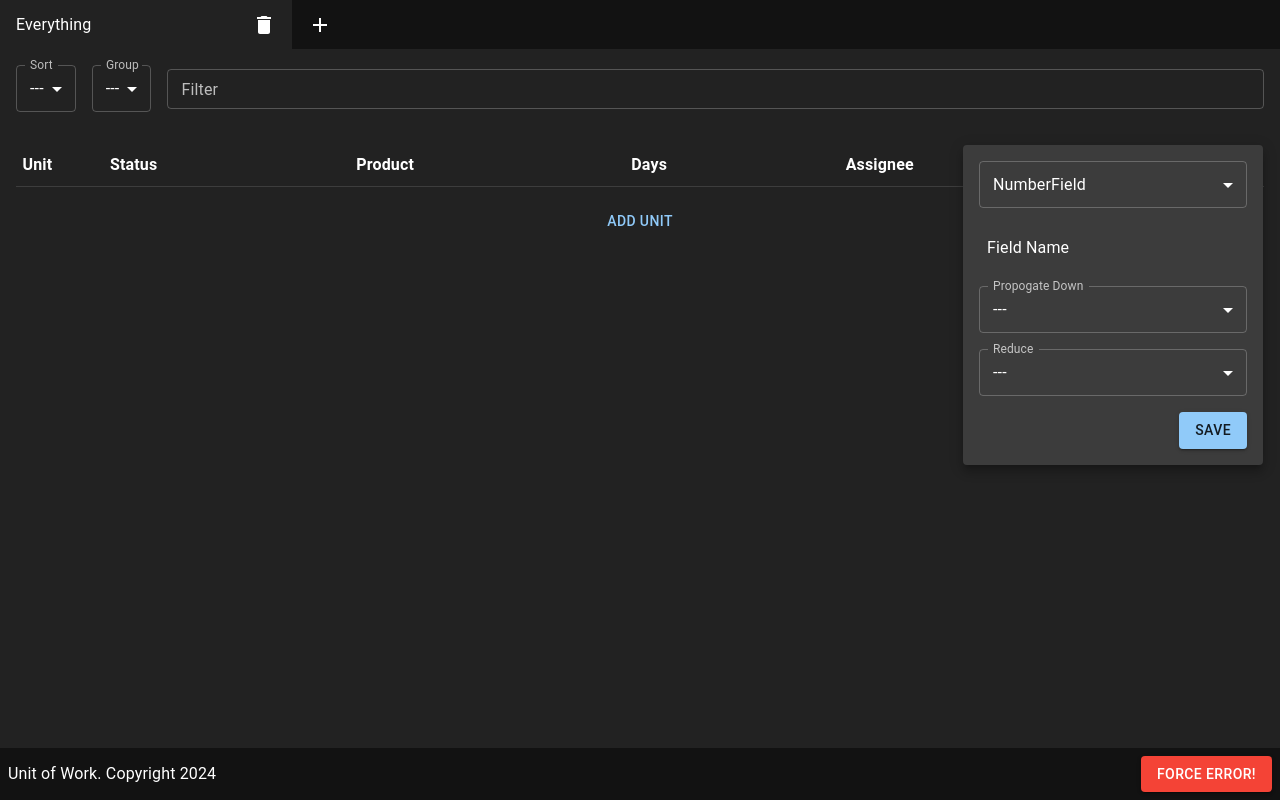
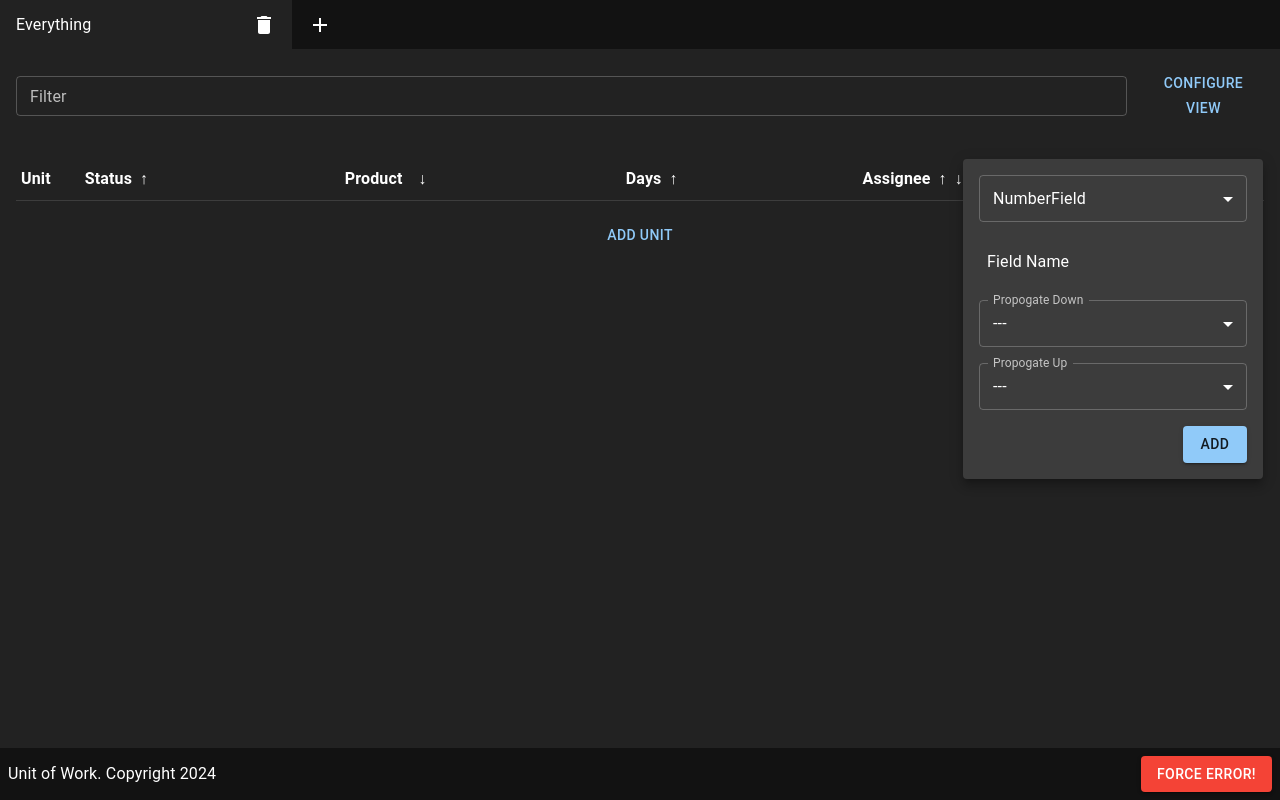
Before and after one commit to spensbot/unit-of-work, a React (Vite) app: page / in a window 1280 px wide. Both pictures are taken after a click on the button 1243 px from the left and 165 px from the top of the page. Built offline with nearby package versions, Linux system fonts and the light colour scheme.

Commit message:
Improved Sorting and Grouping with Chips!

```diff
--- a/src/Field/AddFieldView.tsx
+++ b/src/Field/AddFieldView.tsx
@@ -73,7 +73,7 @@ export default function AddFieldView({ close }: { close: () => void }) {
           close()
         }}
       >
-        Save
+        Add
       </Button>
     </Box>
   )
@@ -162,7 +162,7 @@ function ReduceStrategyView({
 
   return (
     <Select
-      label="Reduce"
+      label="Propogate Up"
       value={field.propogateUp?.func}
       onChange={set}
       variants={["Sum", "Max", "Min"]}
--- a/src/Field/FieldView.tsx
+++ b/src/Field/FieldView.tsx
@@ -7,14 +7,15 @@ export default function FieldView({ guid }: { guid: string }) {
   const field = useActivePortfolio((p) => p.fieldsByGuid[guid])
   const [hoverRef, isHover] = useHover()
 
+  const up = field.propogateUp !== undefined
+  const down = field.propogateDown !== undefined
+
   return (
-    <Box
-      ref={hoverRef}
-      display="flex"
-      justifyContent="space-between"
-      alignItems="center"
-    >
+    <Box ref={hoverRef} display="flex" alignItems="center" gap={1}>
       {field.name}
+      <div>{up && "↑"}</div>
+      <div>{down && "↓"}</div>
+      <Box flexGrow={1} />
       <EditFieldButton guid={guid} visible={!isHover} />
     </Box>
   )
--- /dev/null
+++ b/src/View/AddViewConfigButton.tsx
@@ -0,0 +1,33 @@
+import AddIcon from "@mui/icons-material/Add"
+import { Button, IconButton, Popover } from "@mui/material"
+import { useState } from "react"
+import AddViewConfigPopup from "./AddViewConfigPopup"
+
+export default function AddViewConfigButton() {
+  const [anchorEl, setAnchorEl] = useState<HTMLButtonElement | null>(null)
+
+  const handleClick = (event: React.MouseEvent<HTMLButtonElement>) => {
+    setAnchorEl(event.currentTarget)
+  }
+
+  const handleClose = () => {
+    setAnchorEl(null)
+  }
+
+  const open = Boolean(anchorEl)
+
+  return (
+    <>
+      <Button onClick={handleClick}>Configure View</Button>
+      <Popover
+        open={open}
+        anchorEl={anchorEl}
+        onClose={handleClose}
+        anchorOrigin={{ vertical: "top", horizontal: "right" }}
+        transformOrigin={{ vertical: "top", horizontal: "right" }}
+      >
+        <AddViewConfigPopup close={handleClose} />
+      </Popover>
+    </>
+  )
+}
--- /dev/null
+++ b/src/View/AddViewConfigPopup.tsx
@@ -0,0 +1,134 @@
+import { Box, Button, IconButton } from "@mui/material"
+import Select from "../components/Select"
+import { useState } from "react"
+import { useAppDispatch } from "../config/store"
+import { Group, Sort } from "./View"
+import { useActivePortfolio } from "../Portfolio/Portfolio"
+import { setGroup, setSort } from "../Portfolio/portfolioSlice"
+import { ArrowUpward, ArrowDownward } from "@mui/icons-material"
+
+type ConfigType = "Sort" | "Group" | "Filter"
+const configTypes: readonly ConfigType[] = ["Sort", "Group", "Filter"]
+
+interface Props {
+  close: () => void
+}
+
+export default function AddViewConfigPopup({ close }: Props) {
+  const [configType, setConfigType] = useState<ConfigType>("Sort")
+
+  return (
+    <Box
+      padding={2}
+      display="flex"
+      flexDirection="column"
+      alignItems="end"
+      minWidth={300}
+      gap={2}
+    >
+      <Select
+        value={configType}
+        onChange={(type) => type && setConfigType(type)}
+        variants={configTypes}
+      />
+      {configType === "Sort" && <AddSortView close={close} />}
+      {configType === "Group" && <AddGroupView close={close} />}
+      {configType === "Filter" && <AddFilterView close={close} />}
+    </Box>
+  )
+}
+
+function AddSortView({ close }: Props) {
+  const [sort, setLocalSort] = useState<Sort>()
+  const fieldGuids = useActivePortfolio((p) => p.fieldGuids)
+  const fieldsByGuid = useActivePortfolio((p) => p.fieldsByGuid)
+  const fields = fieldGuids.map((guid) => fieldsByGuid[guid])
+  const displays = fields.map((f) => f.name)
+  const dispatch = useAppDispatch()
+
+  const setFieldGuid = (guid?: string) => {
+    if (!guid) return
+    setLocalSort({ ascending: sort?.ascending ?? false, fieldGuid: guid })
+  }
+
+  const setAscending = (ascending: boolean) => {
+    if (!sort) return
+    setLocalSort({ ...sort, ascending })
+  }
+
+  const onAdd = () => {
+    if (!sort) return
+    dispatch(setSort(sort))
+    close()
+  }
+
+  return (
+    <>
+      <Select
+        value={sort?.fieldGuid}
+        onChange={setFieldGuid}
+        variants={fieldGuids}
+        displays={displays}
+      />
+      <AscendingButton
+        ascending={sort?.ascending ?? false}
+        setAscending={setAscending}
+      />
+      <Button disabled={!sort} onClick={onAdd}>
+        Add
+      </Button>
+    </>
+  )
+}
+
+function AscendingButton({
+  ascending,
+  setAscending,
+}: {
+  ascending: boolean
+  setAscending: (a: boolean) => void
+}) {
+  return (
+    <IconButton onClick={() => setAscending(!ascending)}>
+      {ascending ? <ArrowUpward /> : <ArrowDownward />}
+    </IconButton>
+  )
+}
+
+function AddGroupView({ close }: Props) {
+  const [group, setLocalGroup] = useState<Group>()
+  const fieldGuids = useActivePortfolio((p) => p.fieldGuids)
+  const fieldsByGuid = useActivePortfolio((p) => p.fieldsByGuid)
+  const fields = fieldGuids.map((guid) => fieldsByGuid[guid])
+  const displays = fields.map((f) => f.name)
+  const dispatch = useAppDispatch()
+
+  const setFieldGuid = (guid?: string) => {
+    if (!guid) return
+    setLocalGroup({ fieldGuid: guid })
+  }
+
+  const onAdd = () => {
+    if (!group) return
+    dispatch(setGroup(group))
+    close()
+  }
+
+  return (
+    <>
+      <Select
+        value={group?.fieldGuid}
+        onChange={setFieldGuid}
+        variants={fieldGuids}
+        displays={displays}
+      />
+      <Button disabled={!group} onClick={onAdd}>
+        Add
+      </Button>
+    </>
+  )
+}
+
+function AddFilterView({ close }: Props) {
+  return <Box>Filter</Box>
+}
--- a/src/View/View.ts
+++ b/src/View/View.ts
@@ -15,7 +15,6 @@ export interface View {
 }
 
 export type Group = {
-  by: 'field' | 'parent'
   fieldGuid: string
 }
 
--- a/src/View/ViewConfig.tsx
+++ b/src/View/ViewConfig.tsx
@@ -10,8 +10,9 @@ import {
 } from "../Portfolio/portfolioSlice"
 import Select from "../components/Select"
 import { useActivePortfolio } from "../Portfolio/Portfolio"
-import { Box, Button, Slider, TextField } from "@mui/material"
+import { Box, Button, Chip, Slider, TextField } from "@mui/material"
 import getMaxDepth from "../Portfolio/getMaxDepth"
+import AddViewConfigButton from "./AddViewConfigButton"
 
 export default function ViewConfig({ guid }: { guid: string }) {
   const dispatch = useAppDispatch()
@@ -21,7 +22,7 @@ export default function ViewConfig({ guid }: { guid: string }) {
       <SortView />
       <GroupView />
       <FilterView />
-      {/* <Button onClick={() => dispatch(deleteView({ guid }))}>Delete</Button> */}
+      <AddViewConfigButton />
     </Root>
   )
 }
@@ -55,55 +56,37 @@ function FilterView() {
 function SortView() {
   const dispatch = useAppDispatch()
   const sort = useActiveView((v) => v.sort)
-  const fields = useActivePortfolio((p) => p.fieldGuids)
   const fieldsByGuid = useActivePortfolio((p) => p.fieldsByGuid)
 
+  if (sort === undefined) return null
+
+  const sortField = fieldsByGuid[sort.fieldGuid].name
+
+  const label = `Sort: ${sortField} ${sort.ascending ? "↑" : "↓"}`
+
   return (
-    <SubRoot>
-      <Select
-        value={sort?.fieldGuid}
-        onChange={(newFieldGuid) =>
-          dispatch(
-            setSort(
-              newFieldGuid
-                ? { fieldGuid: newFieldGuid, ascending: true }
-                : undefined
-            )
-          )
-        }
-        variants={fields}
-        displays={fields.map((guid) => fieldsByGuid[guid].name ?? "")}
-        label="Sort"
-      />
-    </SubRoot>
+    <Chip
+      label={label}
+      onDelete={() => dispatch(setSort())}
+      onClick={() => {
+        dispatch(setSort({ ...sort, ascending: !sort.ascending }))
+      }}
+    />
   )
 }
 
 function GroupView() {
   const dispatch = useAppDispatch()
   const group = useActiveView((v) => v.group)
-  const fields = useActivePortfolio((p) => p.fieldGuids)
   const fieldsByGuid = useActivePortfolio((p) => p.fieldsByGuid)
 
-  return (
-    <SubRoot>
-      <Select
-        value={group?.fieldGuid}
-        onChange={(newFieldGuid) =>
-          dispatch(
-            setGroup(
-              newFieldGuid
-                ? { by: "field", fieldGuid: newFieldGuid }
-                : undefined
-            )
-          )
-        }
-        variants={fields}
-        displays={fields.map((guid) => fieldsByGuid[guid].name ?? "")}
-        label="Group"
-      />
-    </SubRoot>
-  )
+  if (group === undefined) return null
+
+  const groupField = fieldsByGuid[group.fieldGuid].name
+
+  const label = `Group: ${groupField}`
+
+  return <Chip label={label} onDelete={() => dispatch(setGroup())} />
 }
 
 function DepthView() {
```
